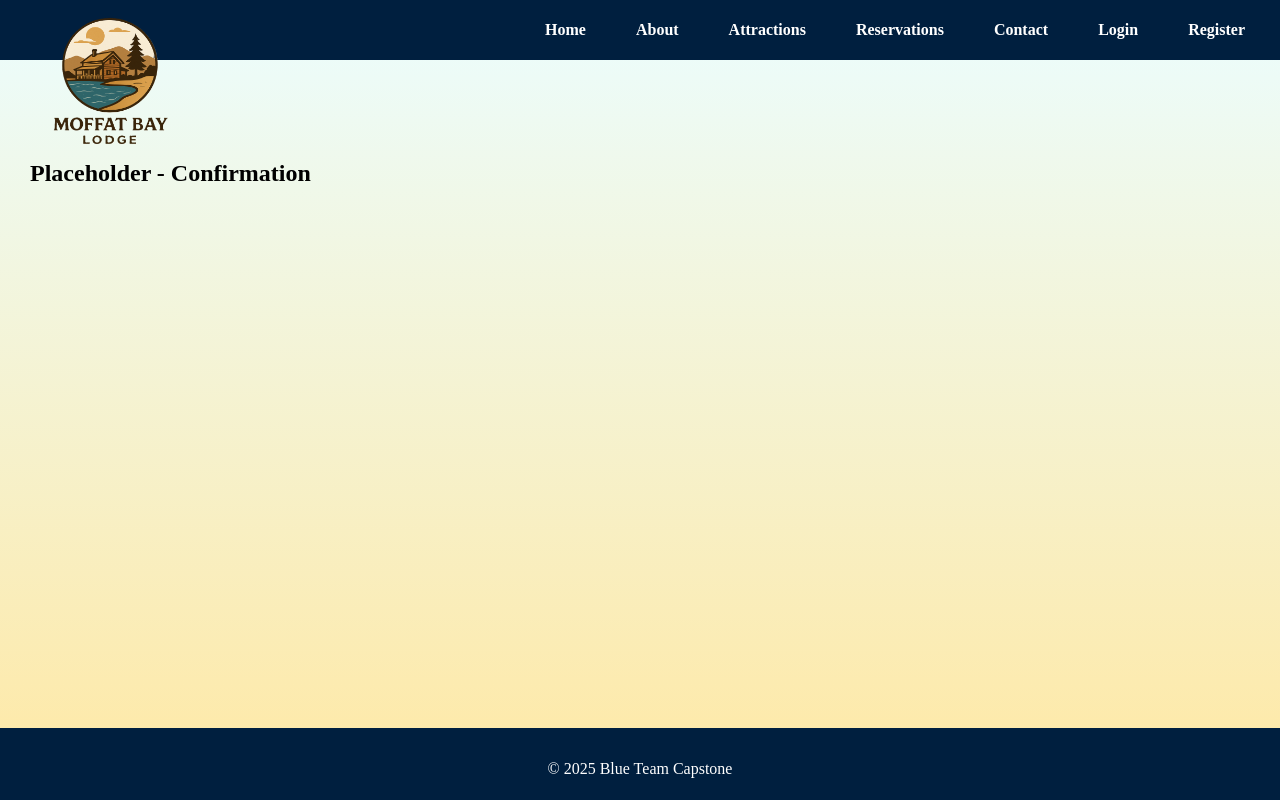
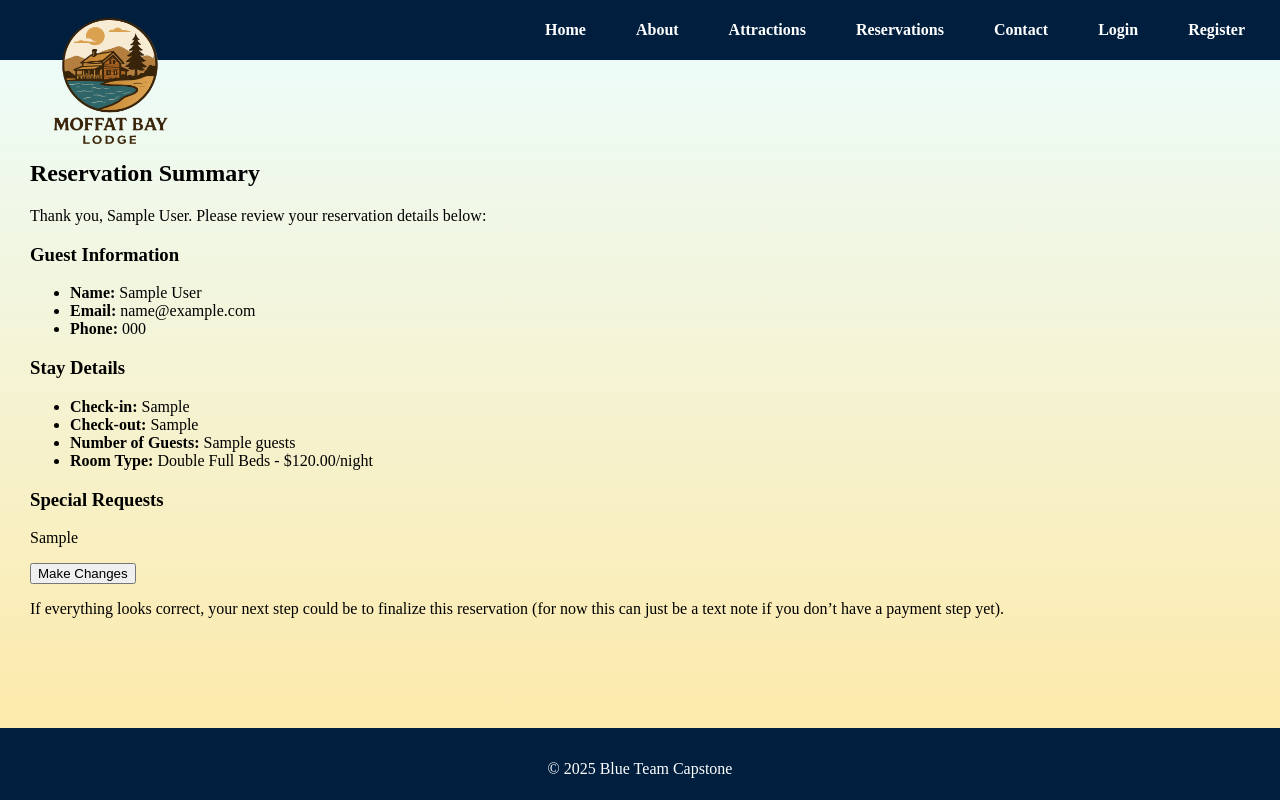
Before and after one commit to jessmonnier/moffatbay, a Django app: template web/templates/pages/confirmation.html in a window 1280 px wide. Run offline with Django 5.2, Linux system fonts and the light colour scheme; data comes from the database, SQL or seed files in the repository; tables that the repository leaves empty hold one stand-in row (values such as "Sample post"); the template is opened without the code that fills it: values that come from a table or form of the project are taken from there, most other values are stand-ins (such as "Sample title", 1, 10 or a date in 2020).

Commit message:
confirmation.html

```diff
--- a/web/templates/pages/confirmation.html
+++ b/web/templates/pages/confirmation.html
@@ -1,7 +1,36 @@
 {% extends 'pages/base.html' %}
 
-{% block title %}Home | Moffat Bay Lodge{% endblock %}
+{% block title %}Reservation Summary | Moffat Bay Lodge{% endblock %}
 
 {% block content %}
-    <h2>Placeholder - Confirmation</h2>
+  <h2>Reservation Summary</h2>
+
+  <p>Thank you, {{ first_name }} {{ last_name }}. Please review your reservation details below:</p>
+
+  <h3>Guest Information</h3>
+  <ul>
+      <li><strong>Name:</strong> {{ first_name }} {{ last_name }}</li>
+      <li><strong>Email:</strong> {{ email }}</li>
+      <li><strong>Phone:</strong> {{ phone }}</li>
+  </ul>
+
+  <h3>Stay Details</h3>
+  <ul>
+      <li><strong>Check-in:</strong> {{ check_in }}</li>
+      <li><strong>Check-out:</strong> {{ check_out }}</li>
+      <li><strong>Number of Guests:</strong> {{ guests }}</li>
+      <li><strong>Room Type:</strong> {{ room_type }}</li>
+  </ul>
+
+  {% if special_requests %}
+  <h3>Special Requests</h3>
+  <p>{{ special_requests }}</p>
+  {% endif %}
+
+  <form method="post" action="{% url 'reservation' %}">
+      {% csrf_token %}
+      <button type="submit">Make Changes</button>
+  </form>
+
+  <p>If everything looks correct, your next step could be to finalize this reservation (for now this can just be a text note if you don’t have a payment step yet).</p>
 {% endblock %}
```
